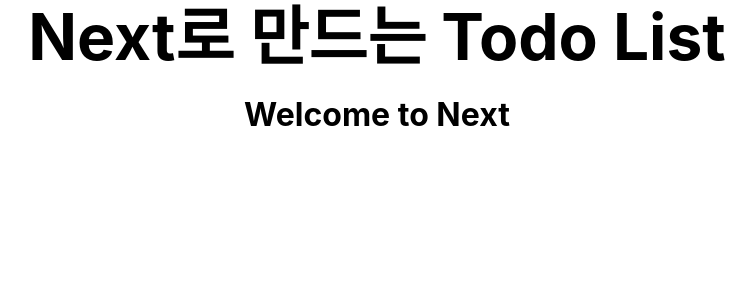
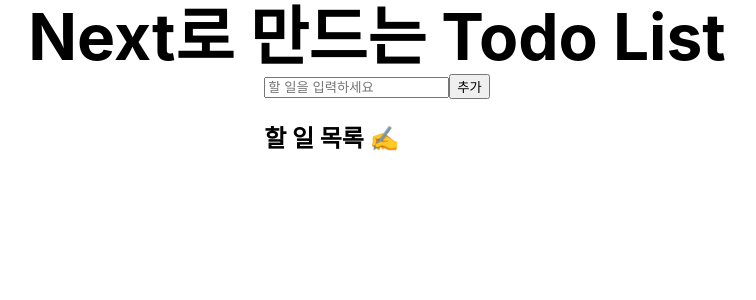
Before and after one commit to yyeonkim/next-todo-1886px, a Next.js app: page / in a window 1280 px wide. Shown: the top 300 px of the page, without its empty margins (263-1019 px from the left). Built offline with nearby package versions, Linux system fonts and the light colour scheme.

Commit message:
Add Header, Todo components to Home

```diff
--- a/pages/index.js
+++ b/pages/index.js
@@ -12,9 +12,7 @@ export default function Home() {
         <title>Next 투두리스트</title>
       </Head>
       <Header />
-      <main className={styles.main}>
-        <h1>Welcome to Next</h1>
-      </main>
+      <Todo />
     </div>
   );
 }
```
